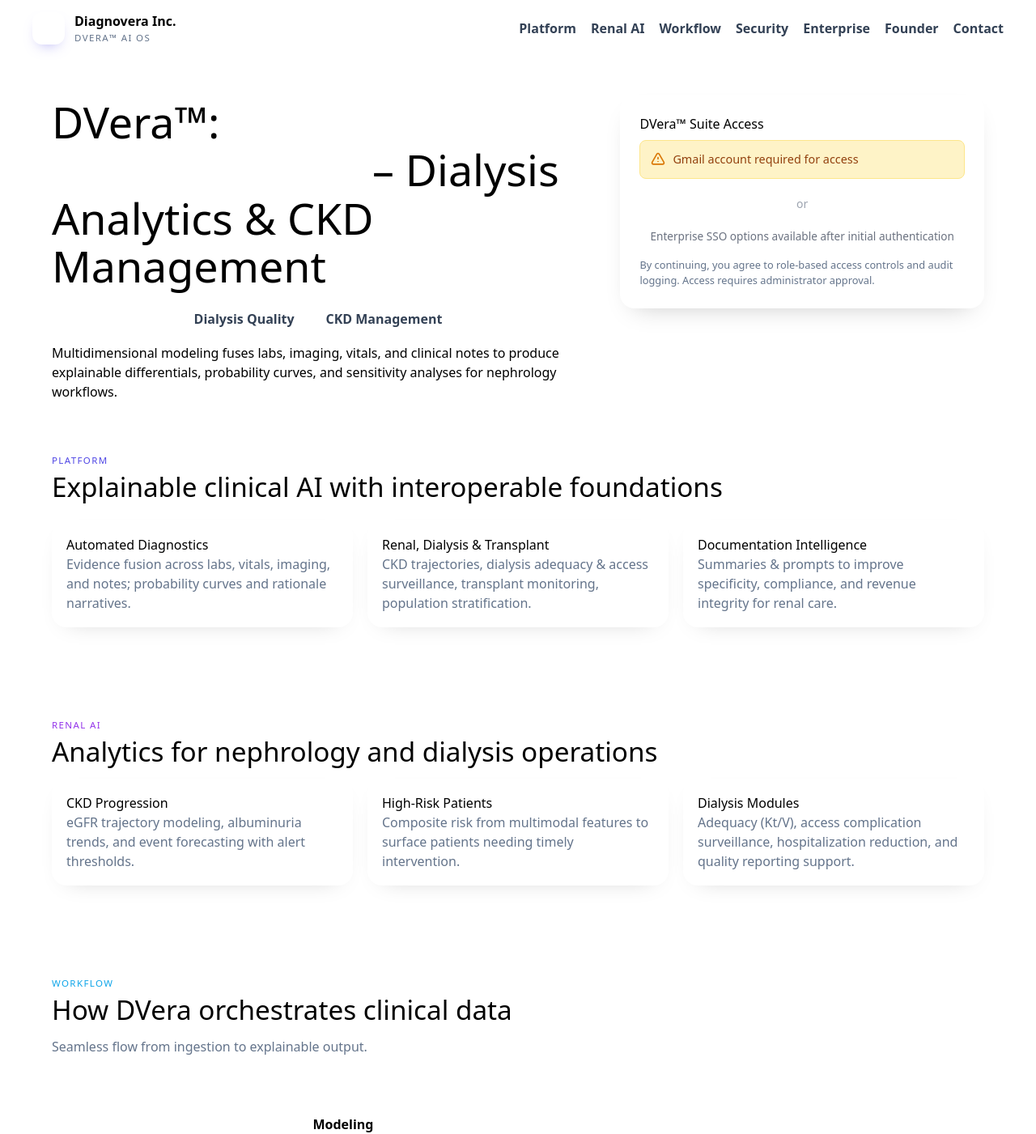
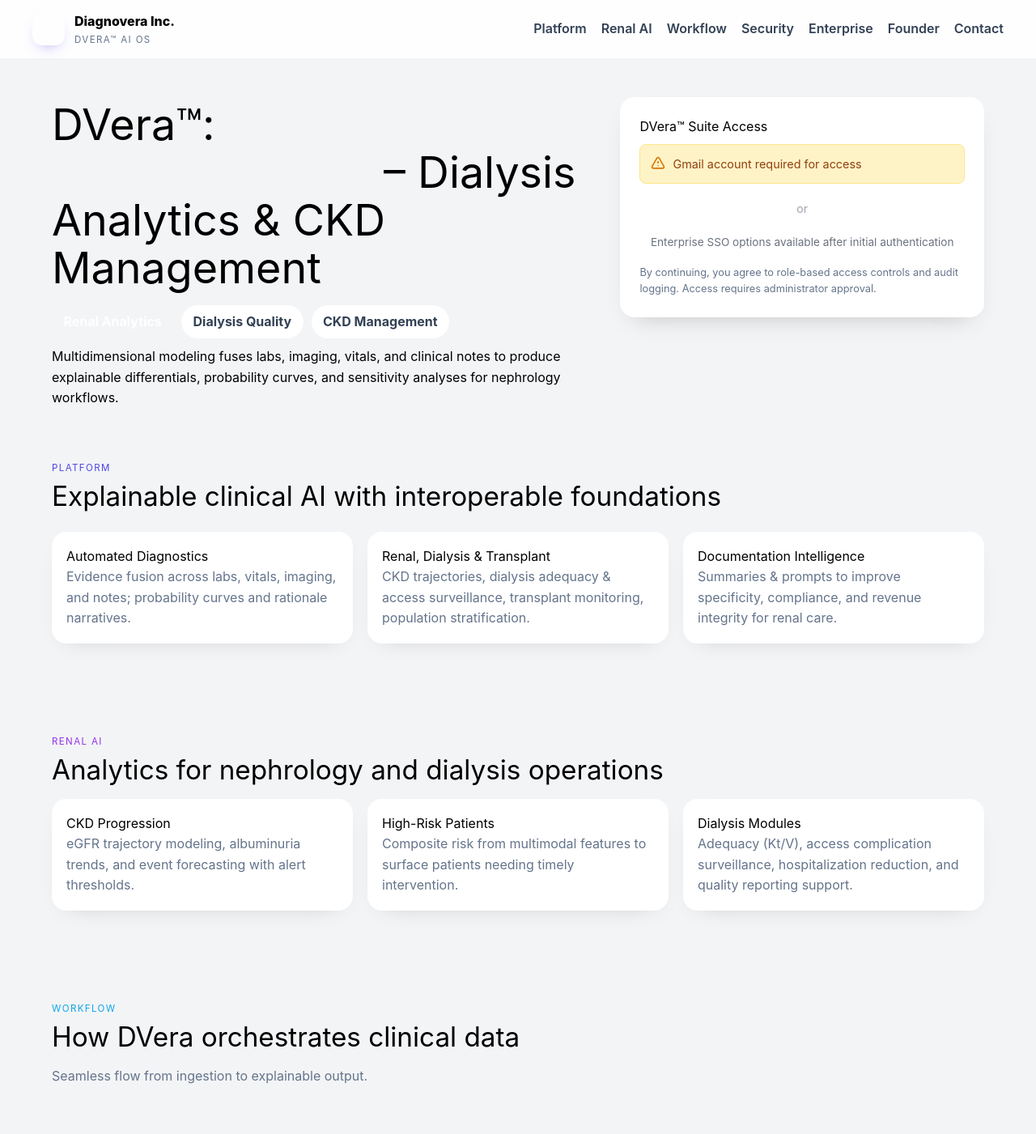
Before and after one commit to diagnovera/diagnovera-complete, a Next.js app in the folder frontend/: page / in a window 1280 px wide. Shown: the top 1401 px of the page at 81% size. Built offline with nearby package versions, Linux system fonts and the light colour scheme.

Commit message:
Complete CSS fixes - add base styles and ensure proper imports

```diff
--- a/frontend/styles/globals-css.css
+++ /dev/null
@@ -1,21 +0,0 @@
-@tailwind base;
-@tailwind components;
-@tailwind utilities;
-
-/* Custom styles for the application */
-html,
-body {
-  padding: 0;
-  margin: 0;
-  font-family: -apple-system, BlinkMacSystemFont, Segoe UI, Roboto, Oxygen,
-    Ubuntu, Cantarell, Fira Sans, Droid Sans, Helvetica Neue, sans-serif;
-}
-
-a {
-  color: inherit;
-  text-decoration: none;
-}
-
-* {
-  box-sizing: border-box;
-}
--- a/frontend/styles/globals.css
+++ b/frontend/styles/globals.css
@@ -1,3 +1,62 @@
 @tailwind base;
 @tailwind components;
 @tailwind utilities;
+
+/* Base styles for the application */
+html,
+body {
+  padding: 0;
+  margin: 0;
+  font-family: -apple-system, BlinkMacSystemFont, Segoe UI, Roboto, Oxygen,
+    Ubuntu, Cantarell, Fira Sans, Droid Sans, Helvetica Neue, sans-serif;
+  line-height: 1.6;
+  font-size: 16px;
+  background-color: #f3f4f6;
+}
+
+* {
+  box-sizing: border-box;
+  margin: 0;
+  padding: 0;
+}
+
+a {
+  color: inherit;
+  text-decoration: none;
+}
+
+/* Ensure proper styling for form elements */
+input, textarea, select, button {
+  font-family: inherit;
+  font-size: inherit;
+}
+
+/* Fix for Safari input styling */
+input[type="text"],
+input[type="email"],
+input[type="password"],
+textarea,
+select {
+  -webkit-appearance: none;
+  -moz-appearance: none;
+  appearance: none;
+}
+
+/* Scrollbar styling */
+::-webkit-scrollbar {
+  width: 6px;
+  height: 6px;
+}
+
+::-webkit-scrollbar-track {
+  background: #f1f1f1;
+}
+
+::-webkit-scrollbar-thumb {
+  background: #c1c1c1;
+  border-radius: 3px;
+}
+
+::-webkit-scrollbar-thumb:hover {
+  background: #a8a8a8;
+}
```
